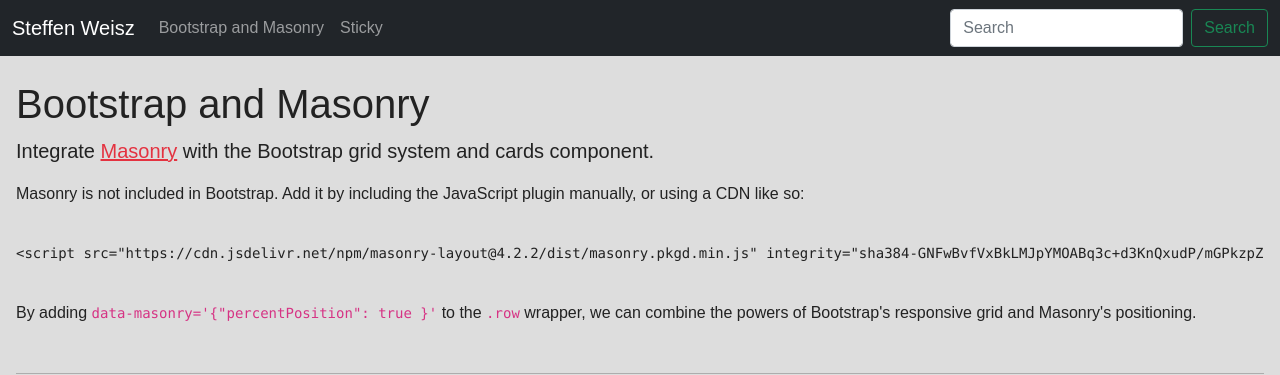
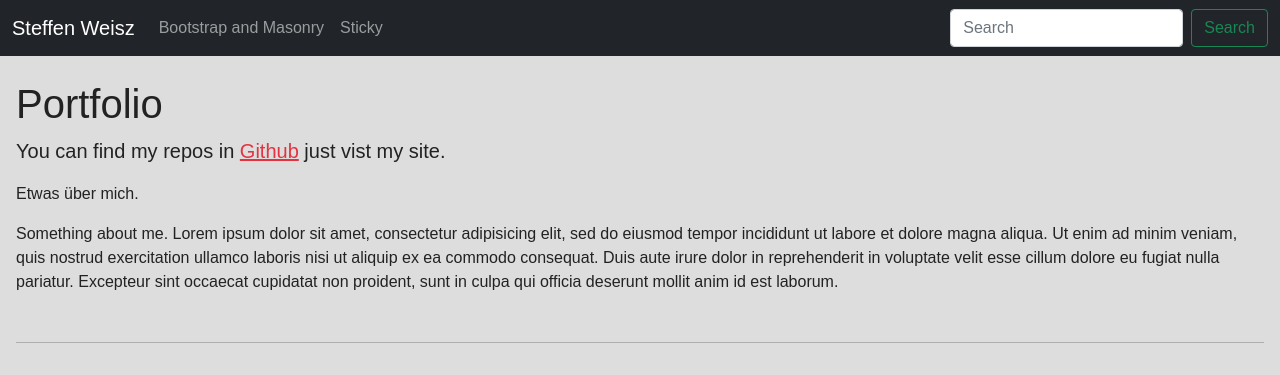
Before and after one commit to sweisz/portfolio, a website with bundled scripts: page src/index.html in a window 1280 px wide. Shown: the top 375 px of the page. Built offline with nearby package versions, Linux system fonts and the light colour scheme; files whose address does not match are found by name.

Commit message:
Changed the Introtext and Headline.

```diff
--- a/src/index.html
+++ b/src/index.html
@@ -127,25 +127,22 @@
       </div>
 
       <!-- Bootstrap Masonry -->
-      <h1 id="boostrapanmasonry">Bootstrap and Masonry</h1>
+      <h1 id="boostrapanmasonry">Portfolio</h1>
       <p class="lead">
-        Integrate <a href="https://masonry.desandro.com/">Masonry</a> with the
-        Bootstrap grid system and cards component.
+        You can find my repos in
+        <a href="https://github.com/sweisz">Github</a> just vist my site.
       </p>
 
-      <p>
-        Masonry is not included in Bootstrap. Add it by including the JavaScript
-        plugin manually, or using a CDN like so:
-      </p>
-
-      <pre><code>
-&lt;script src=&quot;https://cdn.jsdelivr.net/npm/masonry-layout@4.2.2/dist/masonry.pkgd.min.js&quot; integrity=&quot;sha384-GNFwBvfVxBkLMJpYMOABq3c+d3KnQxudP/mGPkzpZSTYykLBNsZEnG2D9G/X/+7D&quot; crossorigin=&quot;anonymous&quot; async&gt;&lt;/script&gt;
-  </code></pre>
+      <p>Etwas über mich.</p>
 
       <p>
-        By adding <code>data-masonry='{"percentPosition": true }'</code> to the
-        <code>.row</code> wrapper, we can combine the powers of Bootstrap's
-        responsive grid and Masonry's positioning.
+        Something about me. Lorem ipsum dolor sit amet, consectetur adipisicing
+        elit, sed do eiusmod tempor incididunt ut labore et dolore magna aliqua.
+        Ut enim ad minim veniam, quis nostrud exercitation ullamco laboris nisi
+        ut aliquip ex ea commodo consequat. Duis aute irure dolor in
+        reprehenderit in voluptate velit esse cillum dolore eu fugiat nulla
+        pariatur. Excepteur sint occaecat cupidatat non proident, sunt in culpa
+        qui officia deserunt mollit anim id est laborum.
       </p>
 
       <hr class="my-5" />
```
